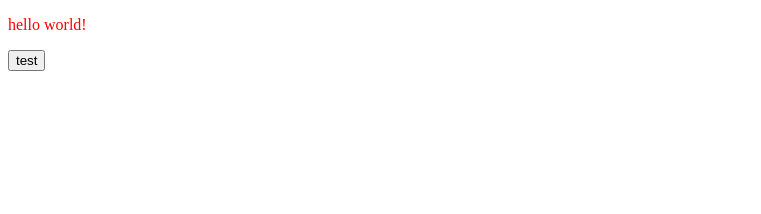
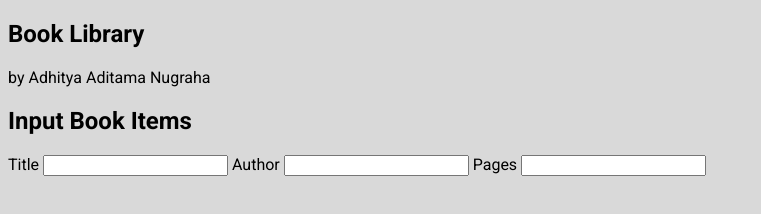
Before and after one commit to aaditamanugraha/library, a plain HTML site: page index.html in a window 1280 px wide. Shown: the whole page, without its empty margins (0-761 px from the left). Drawn offline with Linux system fonts and the light colour scheme.

Commit message:
Make input book form

```diff
--- a/index.html
+++ b/index.html
@@ -7,8 +7,26 @@
     <link rel="stylesheet" href="./style.css" />
   </head>
   <body>
-    <p>hello world!</p>
-    <button id="test" onclick="testCode()">test</button>
+    <nav>
+      <h1>Book Library</h1>
+      <p>by Adhitya Aditama Nugraha</p>
+    </nav>
+
+    <main>
+      <div class="book-input">
+        <h2>Input Book Items</h2>
+        <form action="#" class="book-input-details">
+          <label for="title">Title</label>
+          <input type="text" id="title" name="title" />
+
+          <label for="author">Author</label>
+          <input type="text" id="author" name="author" />
+
+          <label for="pages">Pages</label>
+          <input type="number" id="pages" name="pages" />
+        </form>
+      </div>
+    </main>
 
     <script src="./script.js"></script>
   </body>
--- a/style.css
+++ b/style.css
@@ -1,3 +1,15 @@
-p {
-  color: red;
+@import url("https://fonts.googleapis.com/css2?family=Roboto:ital,wght@0,100;0,300;0,400;0,500;0,700;0,900;1,100;1,300;1,400;1,500;1,700;1,900&display=swap");
+
+:root {
+  --bg-main: white;
+  --bg-secondary: rgb(217, 217, 217);
+  --font-main: #141e46;
+  --font-second: #c70039;
+  --font-third: #ff6969;
+  --font-shades: #fff5e0;
 }
+
+body {
+  background-color: var(--bg-secondary);
+  font-family: 'Roboto', sans-serif;
+}
```
